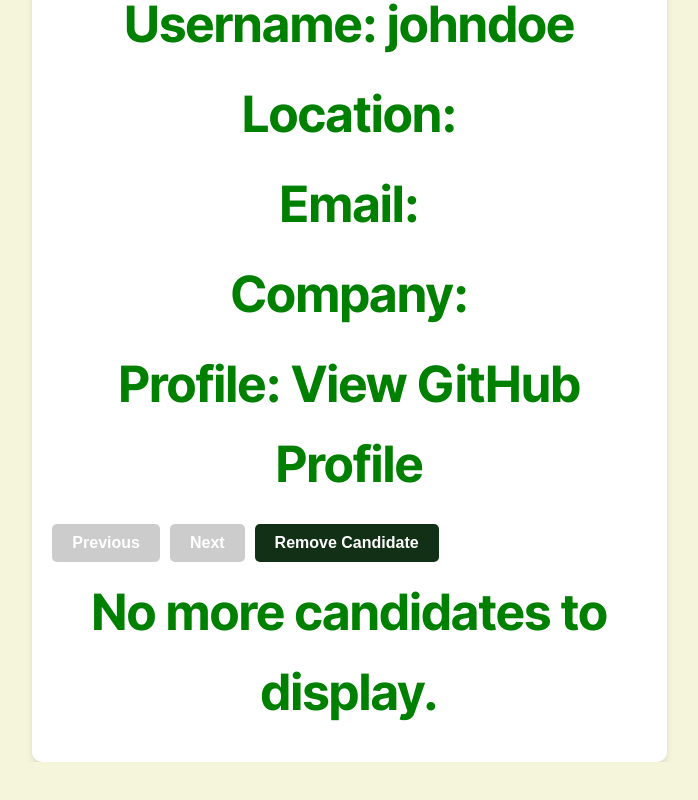
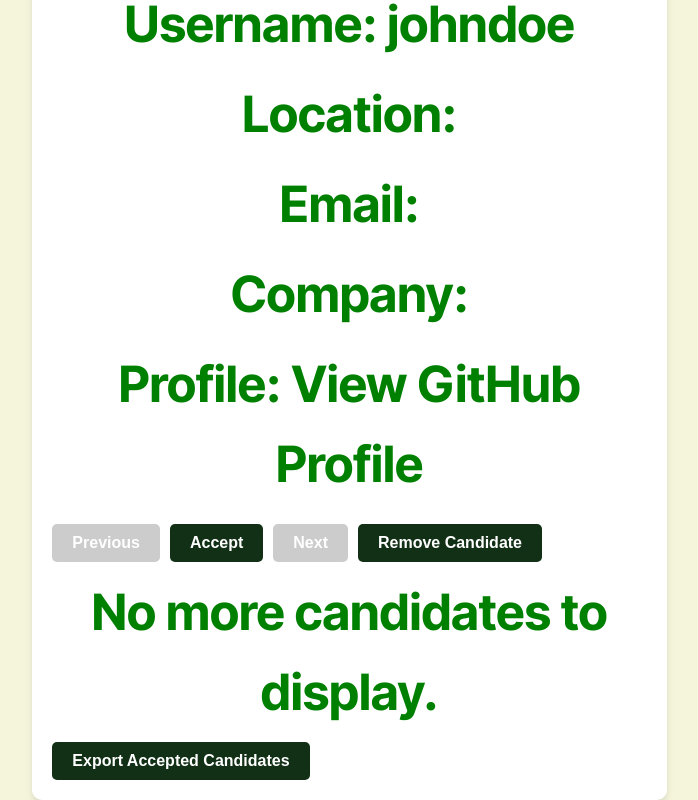
Before and after one commit to TivonaDe/Candidate-Search, a React (Vite) app: page /SavedCandidates in a window 1280 px wide. Shown: the part 225-1025 px from the top of the page, without its empty margins (236-934 px from the left). Before the commit the page ends 987 px from the top, so only its background shows below. Built offline with nearby package versions, Linux system fonts and the light colour scheme.

Commit message:
added accept button and export to csv code

```diff
--- a/src/pages/CandidateSearch.tsx
+++ b/src/pages/CandidateSearch.tsx
@@ -20,6 +20,7 @@ const CandidateSearch = () => {
 
     fetchCandidates();
   }, []);
+
 
   const handleSaveCandidate = () => {
     if (candidate) {
--- a/src/pages/SavedCandidates.tsx
+++ b/src/pages/SavedCandidates.tsx
@@ -5,6 +5,7 @@ import { getFromCache } from './utils/cacheLocalStorage';
 const SavedCandidates = () => {
   const [currentIndex, setCurrentIndex] = useState(0);
   const [candidates, setCandidates] = useState(getFromCache<Array<any>>('savedCandidates') || []);
+  const [acceptedCandidates, setAcceptedCandidates] = useState<any[]>([]);
 
   useEffect(() => {
     const saved = localStorage.getItem('savedCandidates');
@@ -21,6 +22,10 @@ const SavedCandidates = () => {
   if (candidates.length === 0) {
     return <p>No saved candidates yet!</p>;
   }
+  const handleAccept = () => {
+    setAcceptedCandidates([...acceptedCandidates, candidates[currentIndex]]);
+    nextCandidate();
+  };
 
   const nextCandidate = () => {
     if (currentIndex < candidates.length - 1) {
@@ -32,6 +37,15 @@ const SavedCandidates = () => {
     if (currentIndex > 0) {
       setCurrentIndex(currentIndex - 1);
     }
+  };
+  const exportCandidates = () => {
+    const blob = new Blob([JSON.stringify(acceptedCandidates, null, 2)], { type: 'application/json' });
+    const url = URL.createObjectURL(blob);
+    const link = document.createElement('a');
+    link.href = url;
+    link.download = 'accepted_candidates.json';
+    link.click();
+    URL.revokeObjectURL(url);
   };
 
   return (
@@ -60,6 +74,7 @@ const SavedCandidates = () => {
             <button onClick={prevCandidate} disabled={currentIndex === 0}>
               Previous
             </button>
+            <button onClick={handleAccept}>Accept</button>
             <button
               onClick={nextCandidate}
               disabled={currentIndex === candidates.length - 1}
@@ -75,7 +90,7 @@ const SavedCandidates = () => {
         <p>No candidates saved yet!</p>
       )}
       {currentIndex === candidates.length - 1 && candidates.length > 0 && (
-        <p>No more candidates to display.</p>
+        <><p>No more candidates to display.</p><button onClick={exportCandidates}>Export Accepted Candidates</button></>
       )}
     </section>
   );
```
